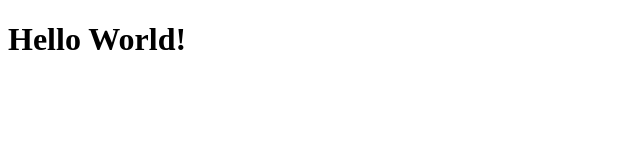
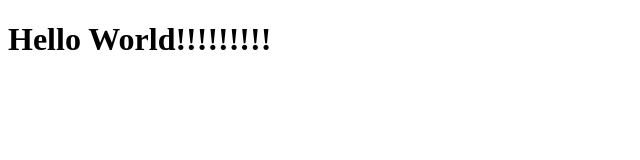
Before and after one commit to willrstern/example-deployment, a website: page index.html in a window 1280 px wide. Shown: the whole page, without its empty margins (0-640 px from the left). Drawn offline with Linux system fonts and the light colour scheme.

Commit message:
Update index.html

```diff
--- a/index.html
+++ b/index.html
@@ -1,6 +1,6 @@
 <!DOCTYPE html>
 <html>
   <body>
-    <h1>Hello World!</h1>
+    <h1>Hello World!!!!!!!!!</h1>
   </body>
 </html>
```
